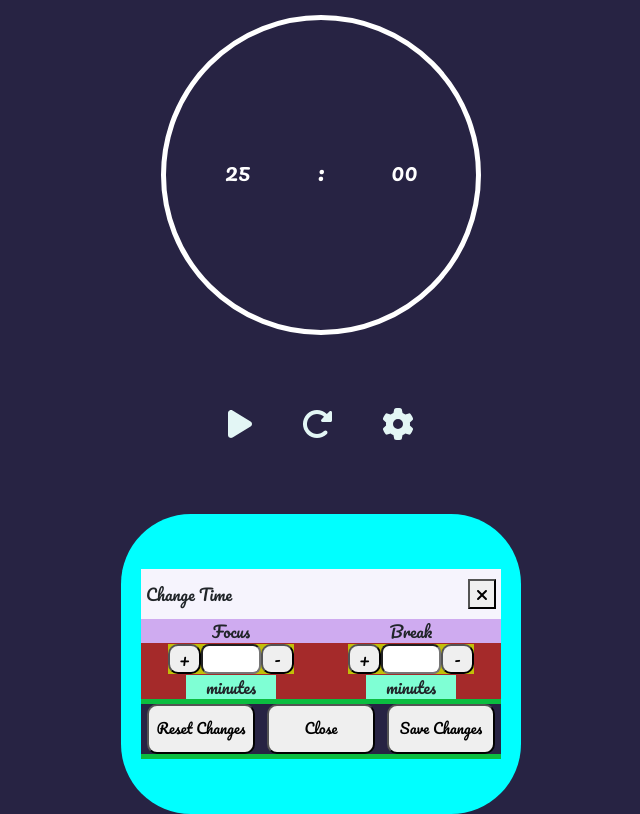
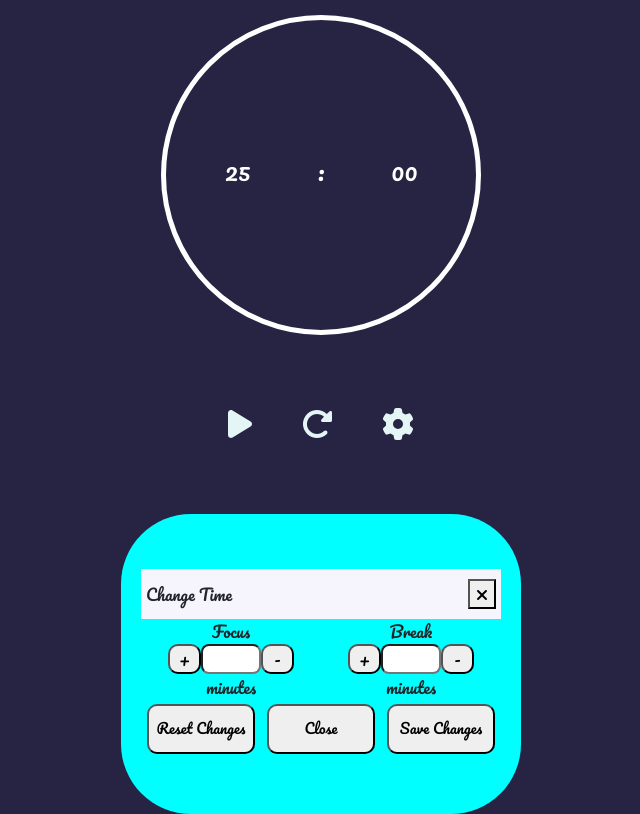
Before and after one commit to nimrafatima19/pomodromo-timer-1, a plain HTML site: page index.html in a window 1280 px wide. Shown: the part 129-943 px from the top of the page, without its empty margins (319-959 px from the left). Drawn offline with nearby package versions, Linux system fonts and the light colour scheme.

Commit message:
hide colors

```diff
--- a/style.css
+++ b/style.css
@@ -67,7 +67,7 @@ body{
 .box1{
     width:90%;
 
-    background-color: blueviolet;
+    /* background-color: blueviolet; */
     display: flex;
     align-items: center;
     justify-content: center;
@@ -113,7 +113,7 @@ body{
 .set_time{
     width:100%;
 
-    background-color: #f6f4fd;
+    /* background-color: #f6f4fd; */
     display: flex;
     align-items: center;
     justify-content: space-between;
@@ -121,7 +121,7 @@ body{
 .time1{
     width:100%;
    height: 80px;
-    background-color: brown;
+    /* background-color: brown; */
     display: flex;
     flex-wrap: wrap;
     align-items: center;
@@ -130,12 +130,12 @@ body{
 }
 .head1{
     width: 100%;
-    background-color: rgb(207, 171, 240);
+    /* background-color: rgb(207, 171, 240); */
 }
 .input1{
     width: 70%;
     height: 30px;
-    background-color: rgb(194, 191, 8);
+    /* background-color: rgb(194, 191, 8); */
     display: flex;
     align-items: center;
     justify-content: center;
@@ -143,7 +143,7 @@ body{
 .buttons{
     width:100%;
     height: 60px;
-    background-color: rgb(11, 189, 64);
+    /* background-color: rgb(11, 189, 64); */
     display: flex;
     align-items: center;
     justify-content:space-evenly;
@@ -161,7 +161,7 @@ input{
 .text{
     width:50%;
     height: auto;
-    background-color: aquamarine;
+    /* background-color: aquamarine; */
 }
 
 .button_box{
@@ -175,7 +175,7 @@ input{
     width:100%;
     height: auto;
     font-size: 0.9rem;
-    background-color: #272343;
+    /* background-color: #272343; */
     gap: 5px;
     display: flex;
     align-items: center;
```
